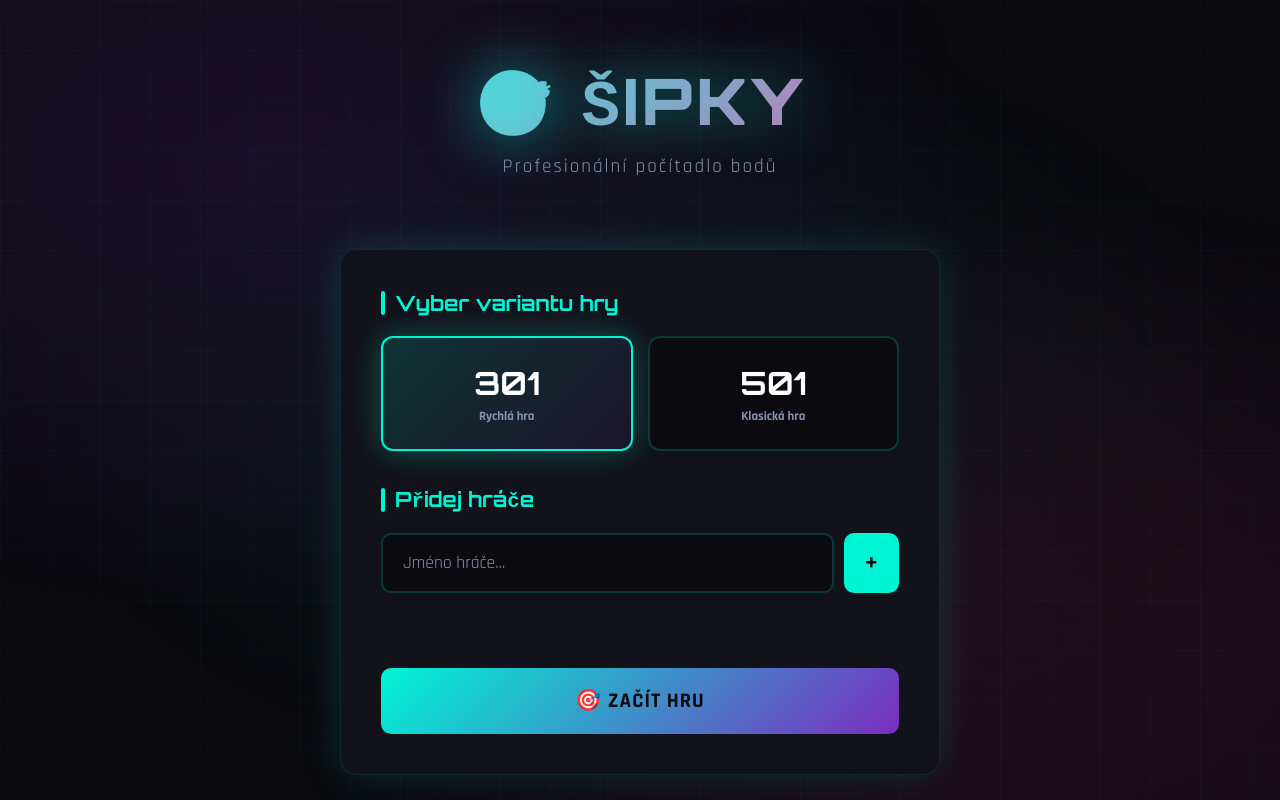
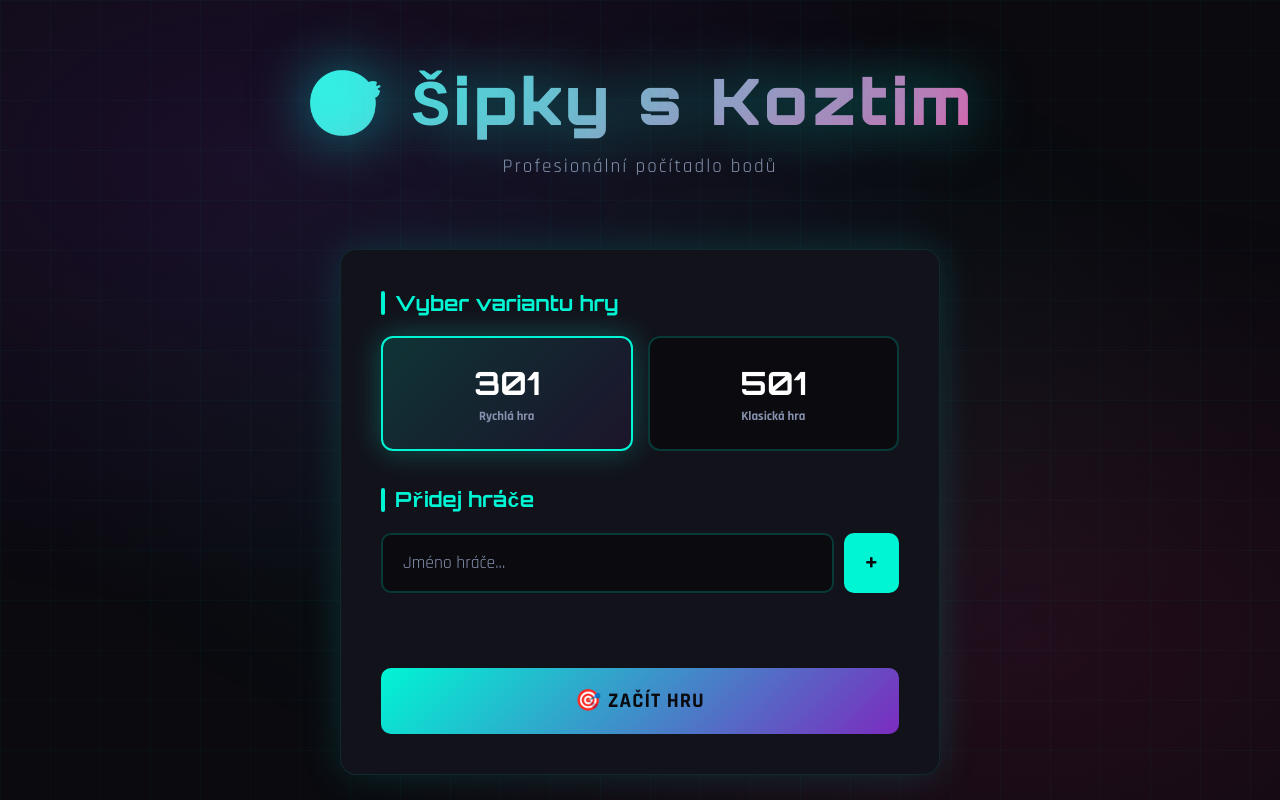
Before and after one commit to Metisak/SipkyApp, a plain HTML site: page index.html in a window 1280 px wide. Drawn offline with Linux system fonts and the light colour scheme.

Commit message:
Changed header to Sipky s Koztim

```diff
--- a/index.html
+++ b/index.html
@@ -3,7 +3,7 @@
 <head>
     <meta charset="UTF-8">
     <meta name="viewport" content="width=device-width, initial-scale=1.0">
-    <title>🎯 Šipky - 301/501</title>
+    <title>🎯 Šipky s Koztim</title>
     <link href="https://fonts.googleapis.com/css2?family=Orbitron:wght@400;700;900&family=Rajdhani:wght@400;500;700&display=swap" rel="stylesheet">
     <style>
         :root {
@@ -1043,7 +1043,7 @@
 <body>
     <div class="container">
         <header class="header">
-            <h1>🎯 ŠIPKY</h1>
+            <h1>🎯 Šipky s Koztim</h1>
             <p>Profesionální počítadlo bodů</p>
         </header>
 
```
